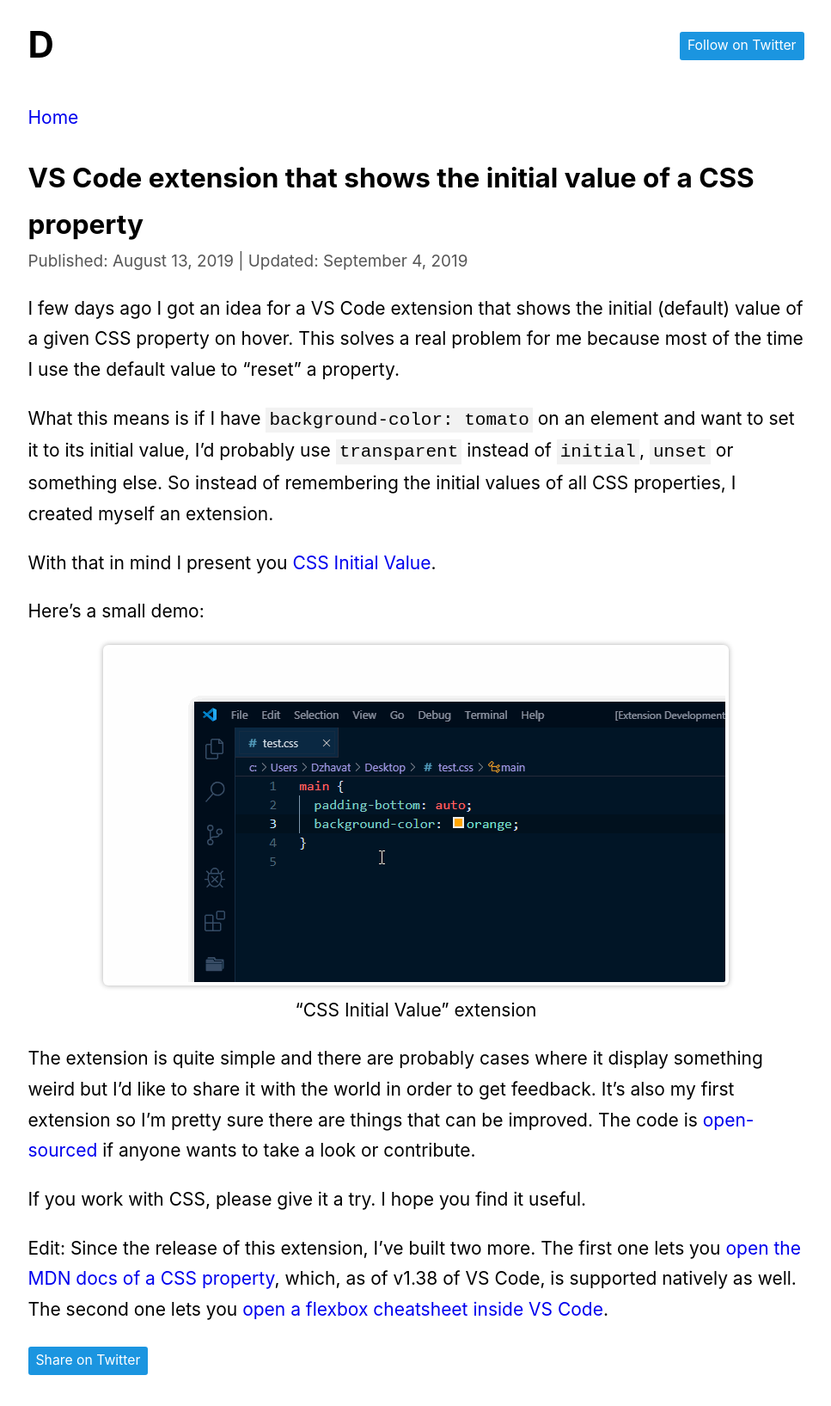
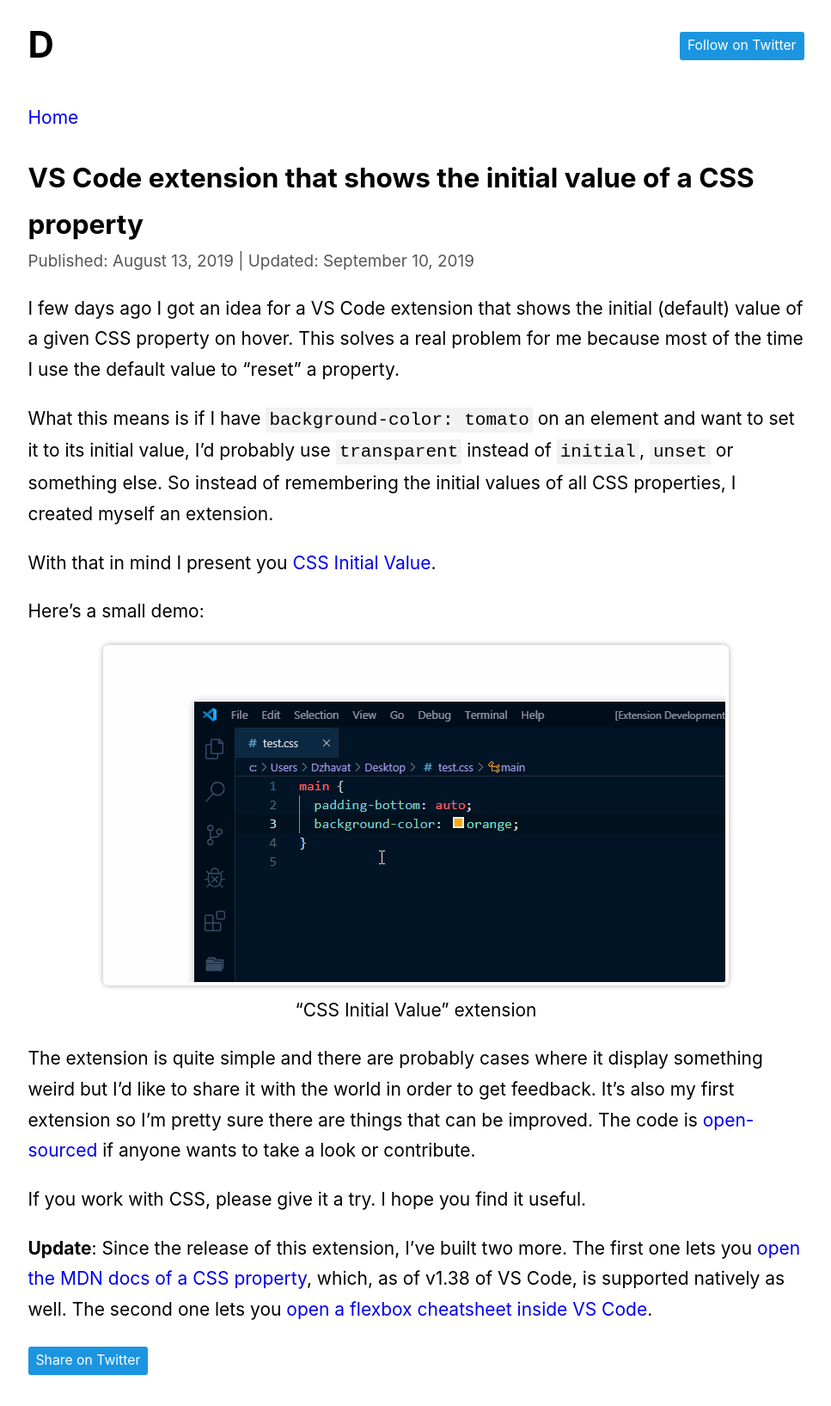
Before and after one commit to dzhavat/dzhavat.github.io, a Jekyll site: the page built from _posts/2019-08-13-vs-code-extension-that-shows-the-initial-value-of-a-css-property.md, in a window 1280 px wide. Shown: the whole page at 86% size, without its empty margins (156-1123 px from the left). Built offline with Jekyll 4.4.1, drawn with Linux system fonts in a browser that asks for light colours.

Commit message:
Post update

```diff
--- a/_posts/2019-08-13-vs-code-extension-that-shows-the-initial-value-of-a-css-property.md
+++ b/_posts/2019-08-13-vs-code-extension-that-shows-the-initial-value-of-a-css-property.md
@@ -1,7 +1,7 @@
 ---
 layout: post
 title: VS Code extension that shows the initial value of a CSS property
-updated_date: 2019-09-04
+updated_date: 2019-09-10
 ---
 
 I few days ago I got an idea for a VS Code extension that shows the initial (default) value of a given CSS property on hover. This solves a real problem for me because most of the time I use the default value to “reset” a property.
@@ -21,4 +21,4 @@
 
 If you work with CSS, please give it a try. I hope you find it useful.
 
-Edit: Since the release of this extension, I’ve built two more. The first one lets you [open the MDN docs of a CSS property](https://dzhavat.github.io/2019/08/19/vs-code-extension-that-lets-you-open-the-mdn-docs-of-a-css-property.html), which, as of v1.38 of VS Code, is supported natively as well. The second one lets you [open a flexbox cheatsheet inside VS Code](https://dzhavat.github.io/2019/09/04/flexbox-cheatsheet-inside-vs-code.html).
+**Update**: Since the release of this extension, I’ve built two more. The first one lets you [open the MDN docs of a CSS property](https://dzhavat.github.io/2019/08/19/vs-code-extension-that-lets-you-open-the-mdn-docs-of-a-css-property.html), which, as of v1.38 of VS Code, is supported natively as well. The second one lets you [open a flexbox cheatsheet inside VS Code](https://dzhavat.github.io/2019/09/04/flexbox-cheatsheet-inside-vs-code.html).
```
